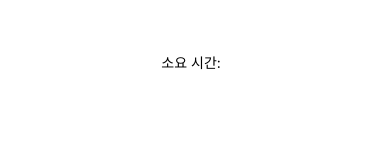
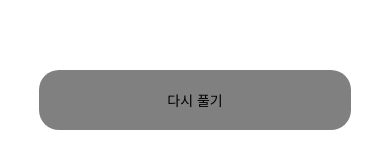
Before and after one commit to Jeyoung-Park/RNQuizApp, a React Native app: screen /Result in a window 390 px wide. Shown: the part 664-832 px from the top of the page. Built offline with nearby package versions, Linux system fonts and the light colour scheme.

Commit message:
feat: 퀴즈 다시 풀기 버튼 추가
-다시 풀기 버튼 클릭 시 Quiz 페이지로 이동하도록 구현

```diff
--- a/src/components/screen/Quiz/index.tsx
+++ b/src/components/screen/Quiz/index.tsx
@@ -19,9 +19,10 @@ import SingleQuiz from './SingleQuiz';
 
 interface QuizProps {
 	navigation: any;
+	route: any;
 }
 
-const Quiz = ({ navigation }: QuizProps) => {
+const Quiz = ({ navigation, route }: QuizProps) => {
 	const dispatch = useDispatch();
 
 	const quizList = useSelector((state) => state.quiz.quizList.result?.results);
@@ -94,6 +95,7 @@ const Quiz = ({ navigation }: QuizProps) => {
 		// eslint-disable-next-line react-hooks/exhaustive-deps
 	}, []);
 
+
 	return (
 		// eslint-disable-next-line @typescript-eslint/no-use-before-define
 		<SafeAreaView style={styles.container}>
--- a/src/components/screen/Result/index.tsx
+++ b/src/components/screen/Result/index.tsx
@@ -1,5 +1,12 @@
+/* eslint-disable @typescript-eslint/no-use-before-define */
 import React, { useEffect } from 'react';
-import { Text, View, StyleSheet, BackHandler } from 'react-native';
+import {
+	Text,
+	View,
+	StyleSheet,
+	BackHandler,
+	TouchableOpacity,
+} from 'react-native';
 import { useSelector } from 'react-redux';
 import { PieChart } from 'react-native-chart-kit';
 import config from '../../../config';
@@ -96,6 +103,16 @@ const Result = ({ navigation }: ResultProps) => {
 				<Text>오답 개수: {quizList?.length - correctNumber}</Text>
 				<Text>소요 시간: {quizTime} </Text>
 			</View>
+			<View style={styles.buttonContainer}>
+				<TouchableOpacity
+					style={styles.retryButton}
+					onPress={() => {
+						navigation.navigate('Quiz');
+					}}
+				>
+					<Text>다시 풀기</Text>
+				</TouchableOpacity>
+			</View>
 		</View>
 	);
 };
@@ -122,4 +139,20 @@ const styles = StyleSheet.create({
 
 		paddingBottom: 20,
 	},
+
+	buttonContainer: {
+		marginVertical: 50,
+		justifyContent: 'center',
+		alignItems: 'center',
+	},
+	retryButton: {
+		width: '80%',
+		backgroundColor: 'gray',
+		borderRadius: 20,
+
+		paddingVertical: 20,
+
+		justifyContent: 'center',
+		alignItems: 'center',
+	},
 });
```
